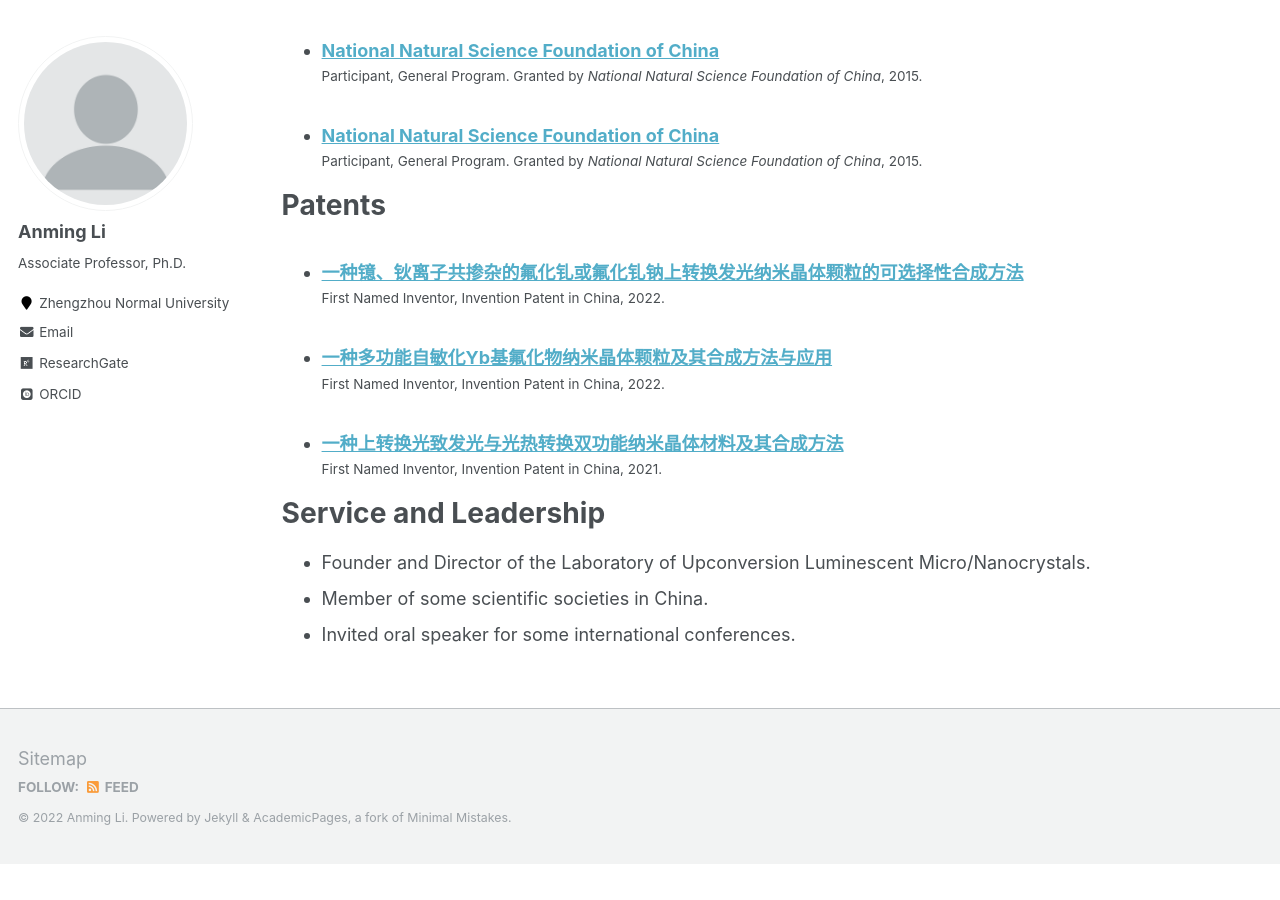
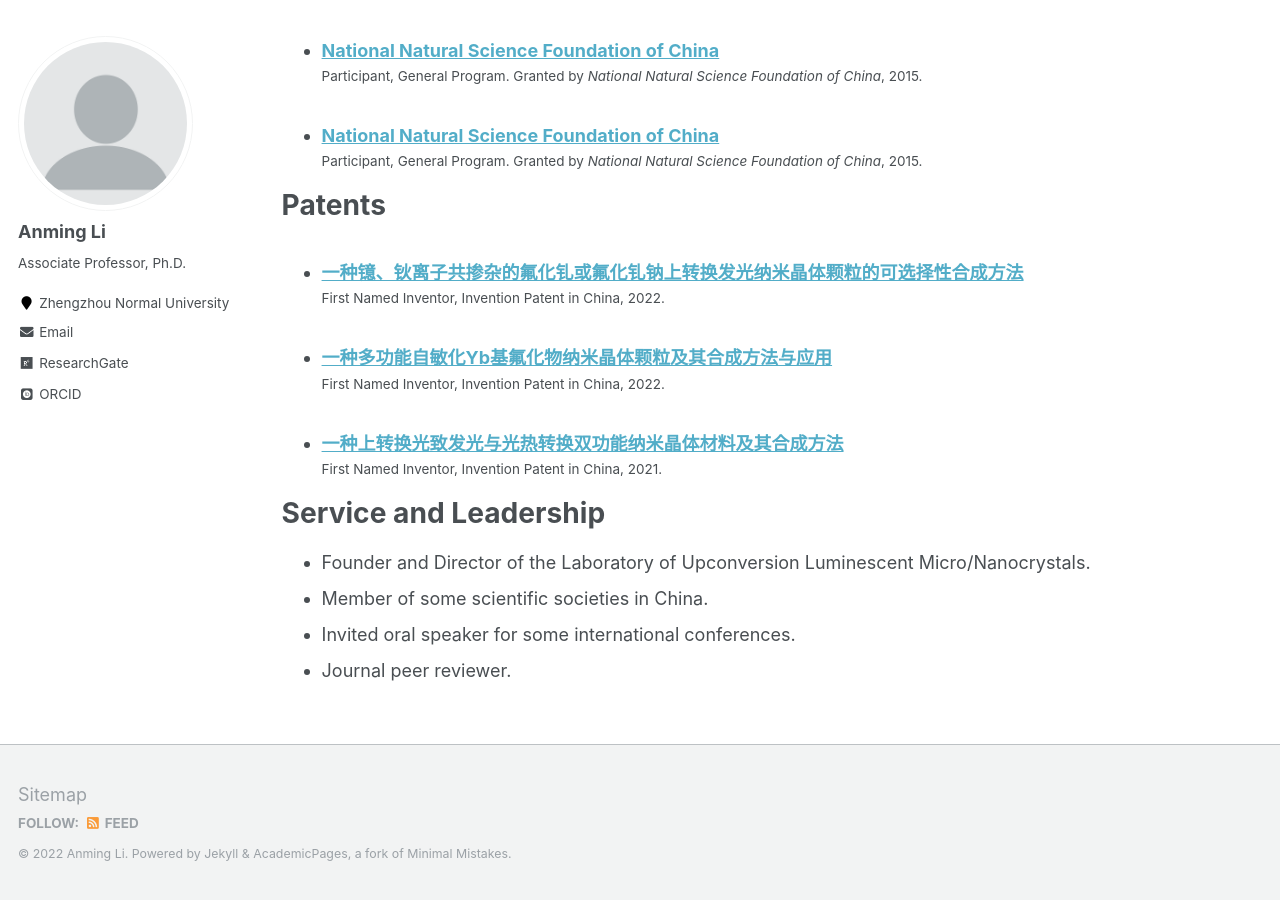
Before and after one commit to ucnclab/ucnclab.github.io, a Jekyll site: the page built from _pages/cv.md, in a window 1280 px wide and 900 px high, scrolled down 3968 px. Built offline with Jekyll 4.4.1, drawn with Linux system fonts in a browser that asks for light colours; some web fonts are replaced; formulas are drawn with MathJax 3; comment, search, counter and statistics services are not loaded; before the commit the page ends 4832 px from its top, so only the background shows below that.

Commit message:
Update cv.md

```diff
--- a/_pages/cv.md
+++ b/_pages/cv.md
@@ -61,3 +61,4 @@ Service and Leadership
 * Founder and Director of the Laboratory of Upconversion Luminescent Micro/Nanocrystals.
 * Member of some scientific societies in China.
 * Invited oral speaker for some international conferences.
+* Journal peer reviewer.
```
